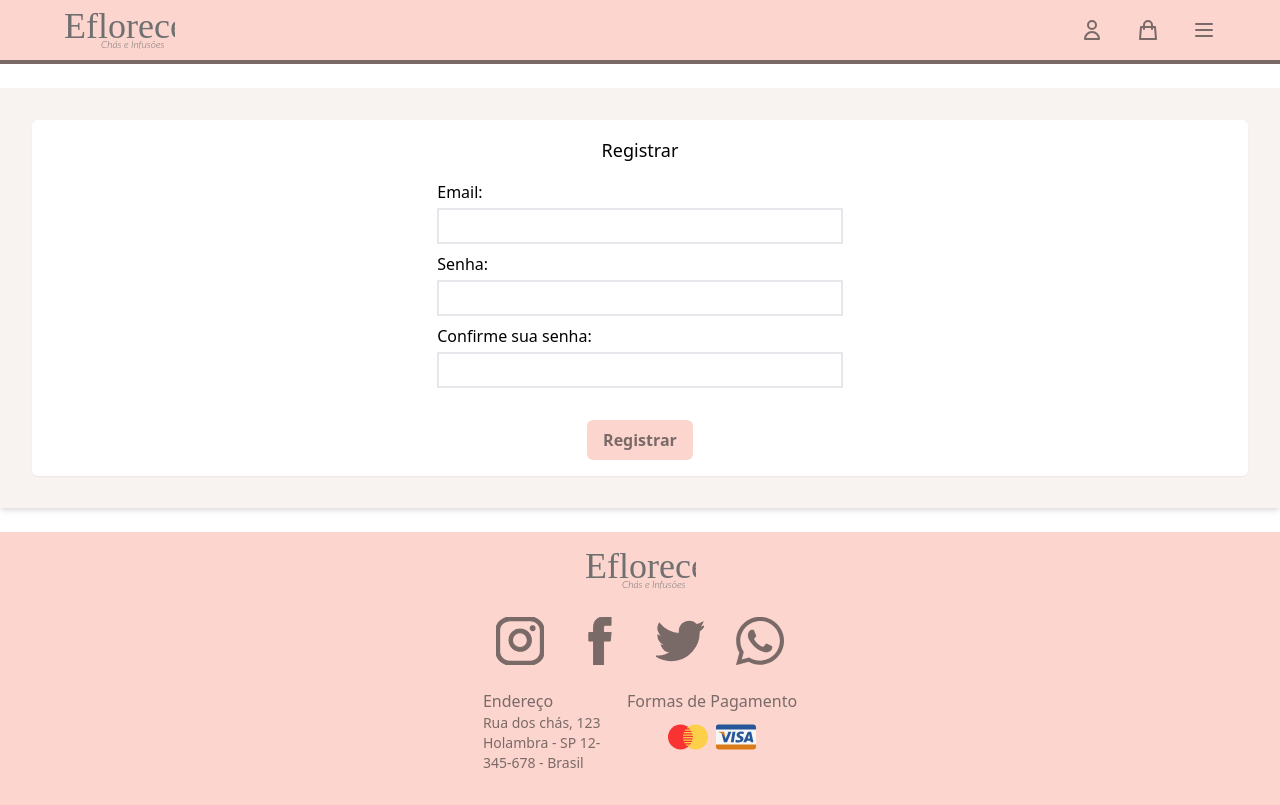
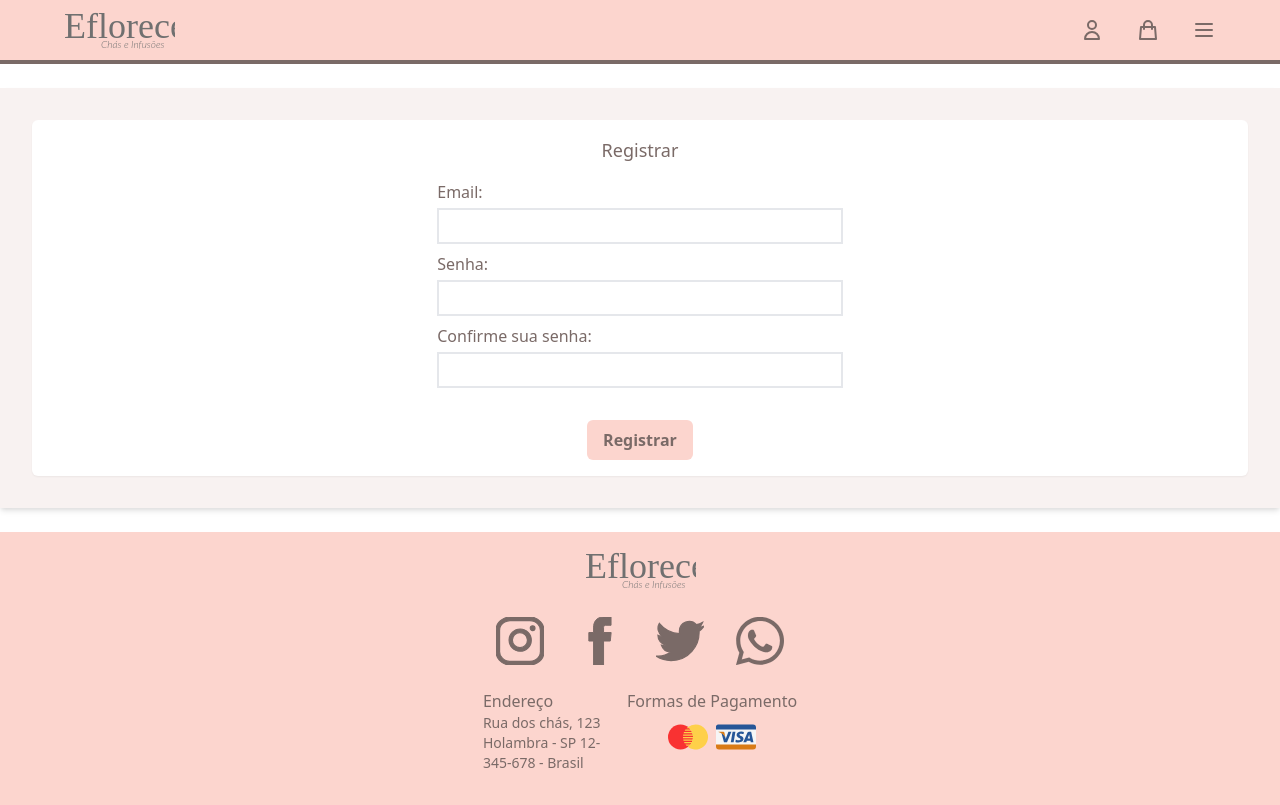
Before and after one commit to vbertazzo/Eflorescer, a Vue app: page /registrar in a window 1280 px wide. Built offline with nearby package versions, Linux system fonts and the light colour scheme.

Commit message:
Fix styling

```diff
--- a/src/views/auth/ClientSignup.vue
+++ b/src/views/auth/ClientSignup.vue
@@ -4,30 +4,32 @@
 			@submit.prevent="submitForm"
 			class="p-4 flex flex-col justify-center items-center rounded-md bg-white shadow-sm"
 		>
-			<h2 class="text-lg text-center">Registrar</h2>
+			<h2 class="text-lg text-center text-secondary">Registrar</h2>
 			<div class="mt-4 flex flex-col space-y-2">
 				<div>
-					<label for="email">Email:</label>
+					<label for="email" class="text-secondary">Email:</label>
 					<input
-						class="mt-1 py-1 px-2 border-2 border-gray-200 w-full focus:border-primary"
+						class="mt-1 py-1 px-2 text-secondary w-full border-2 border-gray-200 focus:border-primary"
 						type="email"
 						id="email"
 						v-model.trim="email"
 					/>
 				</div>
 				<div>
-					<label for="password">Senha:</label>
+					<label for="password" class="text-secondary">Senha:</label>
 					<input
-						class="mt-1 py-1 px-2 border-2 border-gray-200 w-full focus:border-primary"
+						class="mt-1 py-1 px-2 text-secondary w-full border-2 border-gray-200 focus:border-primary"
 						type="password"
 						id="password"
 						v-model="password"
 					/>
 				</div>
 				<div>
-					<label for="confirm-password">Confirme sua senha:</label>
+					<label for="confirm-password" class="text-secondary"
+						>Confirme sua senha:</label
+					>
 					<input
-						class="mt-1 py-1 px-2 border-2 border-gray-200 w-full focus:border-primary"
+						class="mt-1 py-1 px-2 text-secondary w-full border-2 border-gray-200 focus:border-primary"
 						type="password"
 						id="confirm-password"
 						v-model="confirmPassword"
```
